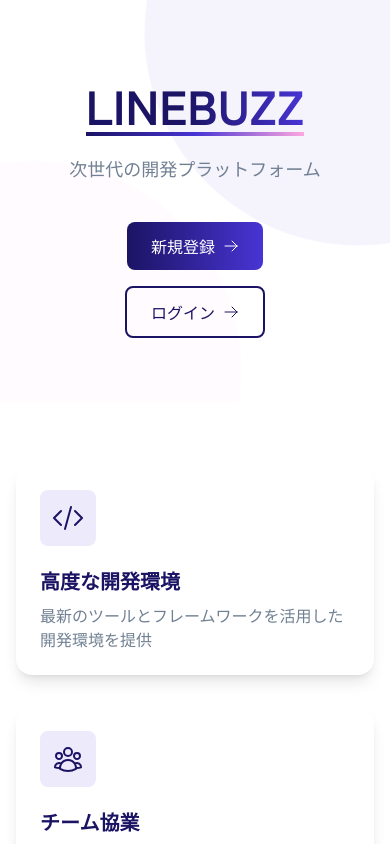
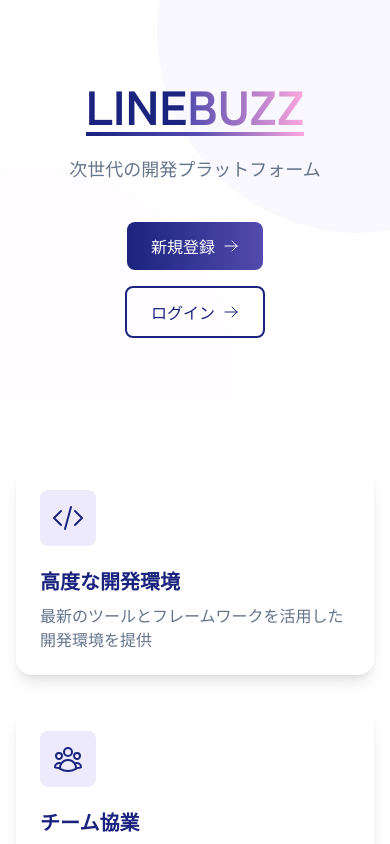
Before and after one commit to reboot47/DEV, a Next.js app: page / in a window 390 px wide. Shown: the top 844 px of the page. Built offline with nearby package versions, Linux system fonts and the light colour scheme.

Commit message:
refactor: replace Framer Motion with Tailwind animations for better performance

```diff
--- a/src/app/page.tsx
+++ b/src/app/page.tsx
@@ -1,6 +1,5 @@
 'use client';
 
-import { motion } from 'framer-motion';
 import { Button } from '@/components/ui/Button';
 import { ArrowRightIcon, CodeBracketIcon, UserGroupIcon, LightBulbIcon } from '@heroicons/react/24/outline';
 
@@ -28,70 +27,39 @@ export default function Home() {
       {/* ヒーローセクション */}
       <section className="relative overflow-hidden px-4 pt-20 pb-16 sm:px-6 lg:px-8">
         {/* 装飾的な背景要素 */}
-        <motion.div
-          className="absolute -top-40 -right-40 h-96 w-96 rounded-full"
+        <div
+          className="absolute -top-40 -right-40 h-96 w-96 rounded-full animate-pulse"
           style={{ background: 'rgba(72, 52, 212, 0.05)' }}
-          animate={{
-            scale: [1, 1.2, 1],
-            rotate: [0, 180, 0],
-          }}
-          transition={{
-            duration: 20,
-            repeat: Infinity,
-            ease: "linear"
-          }}
         />
-        <motion.div
-          className="absolute -bottom-40 -left-40 h-96 w-96 rounded-full"
+        <div
+          className="absolute -bottom-40 -left-40 h-96 w-96 rounded-full animate-pulse"
           style={{ background: 'rgba(253, 167, 223, 0.05)' }}
-          animate={{
-            scale: [1.2, 1, 1.2],
-            rotate: [0, -180, 0],
-          }}
-          transition={{
-            duration: 20,
-            repeat: Infinity,
-            ease: "linear"
-          }}
         />
 
         <div className="relative mx-auto max-w-7xl">
           <div className="text-center">
-            <motion.div
-              initial={{ opacity: 0, y: 20 }}
-              animate={{ opacity: 1, y: 0 }}
-              transition={{ duration: 0.8 }}
-              className="relative inline-block"
-            >
+            <div className="relative inline-block animate-fade-in">
               <h1 className="font-heading text-5xl font-bold sm:text-6xl md:text-7xl lg:text-8xl">
                 <span style={{ color: 'var(--color-navy-dark)' }}>LINE</span>
                 <span className="text-gradient">BUZZ</span>
               </h1>
-              <motion.div
-                className="absolute -bottom-2 left-0 h-1 w-0"
+              <div
+                className="absolute -bottom-2 left-0 h-1 w-full"
                 style={{
                   background: 'linear-gradient(to right, var(--color-navy-dark), var(--color-navy-light), var(--color-pink-light))'
                 }}
-                animate={{ width: '100%' }}
-                transition={{ duration: 1, delay: 0.5 }}
               />
-            </motion.div>
+            </div>
 
-            <motion.p
-              initial={{ opacity: 0 }}
-              animate={{ opacity: 1 }}
-              transition={{ delay: 0.5 }}
-              className="mx-auto mt-6 max-w-2xl text-lg sm:text-xl"
+            <p
+              className="mx-auto mt-6 max-w-2xl text-lg opacity-0 animate-fade-in-delayed sm:text-xl"
               style={{ color: 'var(--color-gray-medium)' }}
             >
               次世代の開発プラットフォーム
-            </motion.p>
+            </p>
 
-            <motion.div
-              initial={{ opacity: 0, y: 20 }}
-              animate={{ opacity: 1, y: 0 }}
-              transition={{ delay: 0.8 }}
-              className="mt-10 flex flex-col items-center justify-center gap-4 sm:flex-row sm:gap-6"
+            <div
+              className="mt-10 flex flex-col items-center justify-center gap-4 opacity-0 animate-fade-in-delayed-more sm:flex-row sm:gap-6"
             >
               <Button
                 href="/signup"
@@ -108,7 +76,7 @@ export default function Home() {
                 ログイン
                 <ArrowRightIcon className="h-4 w-4 transition-transform group-hover:translate-x-1" />
               </Button>
-            </motion.div>
+            </div>
           </div>
         </div>
       </section>
@@ -116,19 +84,11 @@ export default function Home() {
       {/* 特徴セクション */}
       <section className="relative px-4 py-16 sm:px-6 lg:px-8">
         <div className="mx-auto max-w-7xl">
-          <motion.div
-            initial={{ opacity: 0 }}
-            animate={{ opacity: 1 }}
-            transition={{ delay: 1 }}
-            className="grid gap-8 sm:grid-cols-2 lg:grid-cols-3"
-          >
+          <div className="grid gap-8 sm:grid-cols-2 lg:grid-cols-3">
             {features.map((feature, index) => (
-              <motion.div
+              <div
                 key={feature.title}
-                initial={{ opacity: 0, y: 20 }}
-                animate={{ opacity: 1, y: 0 }}
-                transition={{ delay: 1.2 + index * 0.2 }}
-                className="group relative rounded-2xl bg-white p-6 shadow-lg transition-transform hover:-translate-y-1"
+                className="group relative rounded-2xl bg-white p-6 shadow-lg transition-all duration-300 hover:-translate-y-1"
               >
                 <div
                   className="mb-4 inline-block rounded-lg p-3"
@@ -148,17 +108,15 @@ export default function Home() {
                 <p style={{ color: 'var(--color-gray-medium)' }}>
                   {feature.description}
                 </p>
-                <motion.div
-                  className="absolute bottom-0 left-0 h-1 w-0 rounded-b-2xl"
+                <div
+                  className="absolute bottom-0 left-0 h-1 w-0 rounded-b-2xl transition-all duration-300 group-hover:w-full"
                   style={{
                     background: 'linear-gradient(to right, var(--color-navy-light), var(--color-pink-light))'
                   }}
-                  whileHover={{ width: '100%' }}
-                  transition={{ duration: 0.3 }}
                 />
-              </motion.div>
+              </div>
             ))}
-          </motion.div>
+          </div>
         </div>
       </section>
     </main>
--- a/src/components/ui/Button.tsx
+++ b/src/components/ui/Button.tsx
@@ -1,5 +1,4 @@
 import { forwardRef } from 'react';
-import { motion } from 'framer-motion';
 
 type ButtonVariant = 'primary' | 'secondary' | 'outline';
 
@@ -9,7 +8,7 @@ const variants = {
   outline: 'bg-transparent text-[var(--color-navy-dark)] border-2 border-[var(--color-navy-dark)] hover:bg-gray-50',
 };
 
-const baseClassName = 'inline-flex items-center justify-center px-6 py-3 rounded-lg font-medium transition-all duration-200 disabled:opacity-50 disabled:cursor-not-allowed';
+const baseClassName = 'inline-flex items-center justify-center px-6 py-3 rounded-lg font-medium transition-all duration-200 disabled:opacity-50 disabled:cursor-not-allowed transform hover:scale-[1.02] active:scale-[0.98]';
 
 const LoadingSpinner = () => (
   <div className="flex items-center">
@@ -21,52 +20,49 @@ const LoadingSpinner = () => (
   </div>
 );
 
-interface BaseButtonProps {
+type CommonProps = {
   variant?: ButtonVariant;
   isLoading?: boolean;
   className?: string;
   children?: React.ReactNode;
-}
+};
 
-export type ButtonProps = BaseButtonProps & {
-  href?: undefined;
-} & React.ComponentPropsWithoutRef<'button'>;
+type ButtonAsButton = CommonProps & Omit<React.ButtonHTMLAttributes<HTMLButtonElement>, keyof CommonProps> & {
+  href?: never;
+};
 
-export type LinkButtonProps = BaseButtonProps & {
+type ButtonAsAnchor = CommonProps & Omit<React.AnchorHTMLAttributes<HTMLAnchorElement>, keyof CommonProps> & {
   href: string;
-} & Omit<React.ComponentPropsWithoutRef<'a'>, 'href'>;
+};
 
-export const Button = forwardRef<HTMLButtonElement | HTMLAnchorElement, ButtonProps | LinkButtonProps>(
-  ({ variant = 'primary', className = '', isLoading, children, ...props }, ref) => {
+type ButtonProps = ButtonAsButton | ButtonAsAnchor;
+
+export const Button = forwardRef<HTMLButtonElement | HTMLAnchorElement, ButtonProps>((props, ref) => {
+  const { variant = 'primary', className = '', isLoading, children, ...rest } = props;
   const classes = `${variants[variant]} ${baseClassName} ${className}`;
-    const motionProps = {
-      whileTap: { scale: 0.98 },
-      className: classes,
-    };
 
   if ('href' in props && props.href) {
     return (
-        <motion.a
+      <a
         ref={ref as React.Ref<HTMLAnchorElement>}
-          {...motionProps}
-          {...(props as LinkButtonProps)}
+        className={classes}
+        {...rest}
       >
         {isLoading ? <LoadingSpinner /> : children}
-        </motion.a>
+      </a>
     );
   }
 
   return (
-      <motion.button
+    <button
       ref={ref as React.Ref<HTMLButtonElement>}
+      className={classes}
       type="button"
-        {...motionProps}
-        {...(props as ButtonProps)}
+      {...rest}
     >
       {isLoading ? <LoadingSpinner /> : children}
-      </motion.button>
+    </button>
   );
-  }
-);
+});
 
 Button.displayName = 'Button';
--- a/src/styles/globals.css
+++ b/src/styles/globals.css
@@ -3,12 +3,12 @@
 @tailwind utilities;
 
 :root {
-  --color-navy-dark: #1B1464;
-  --color-navy-light: #4834d4;
+  --color-navy-dark: #1a237e;
+  --color-navy-light: #534bae;
+  --color-pink-light: #fda7df;
+  --color-gray-medium: #64748b;
   --color-gray-light: #f5f6fa;
-  --color-gray-medium: #718093;
   --color-gray-dark: #2f3640;
-  --color-pink-light: #FDA7DF;
 }
 
 @layer base {
@@ -24,13 +24,28 @@
 
 @layer components {
   .text-gradient {
-    @apply bg-gradient-to-r from-[var(--color-navy-dark)] to-[var(--color-navy-light)] bg-clip-text text-transparent;
+    background: linear-gradient(to right, var(--color-navy-light), var(--color-pink-light));
+    -webkit-background-clip: text;
+    -webkit-text-fill-color: transparent;
+    background-clip: text;
   }
 }
 
 /* アニメーション */
 .animate-fade-in {
-  animation: fadeIn 0.5s ease-in-out;
+  animation: fadeIn 0.8s ease-out forwards;
+}
+
+.animate-fade-in-delayed {
+  animation: fadeIn 0.8s ease-out 0.5s forwards;
+}
+
+.animate-fade-in-delayed-more {
+  animation: fadeIn 0.8s ease-out 0.8s forwards;
+}
+
+.animate-pulse {
+  animation: pulse 4s ease-in-out infinite;
 }
 
 .animate-slide-up {
@@ -40,9 +55,22 @@
 @keyframes fadeIn {
   from {
     opacity: 0;
+    transform: translateY(20px);
   }
   to {
     opacity: 1;
+    transform: translateY(0);
+  }
+}
+
+@keyframes pulse {
+  0%, 100% {
+    opacity: 0.5;
+    transform: scale(1);
+  }
+  50% {
+    opacity: 0.7;
+    transform: scale(1.05);
   }
 }
 
```
Lines whose indentation alone changed are shown as unchanged.
